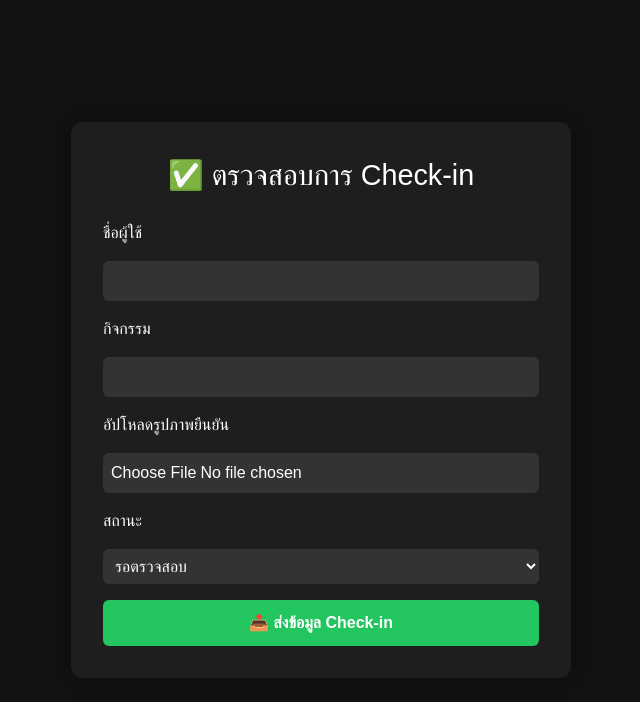
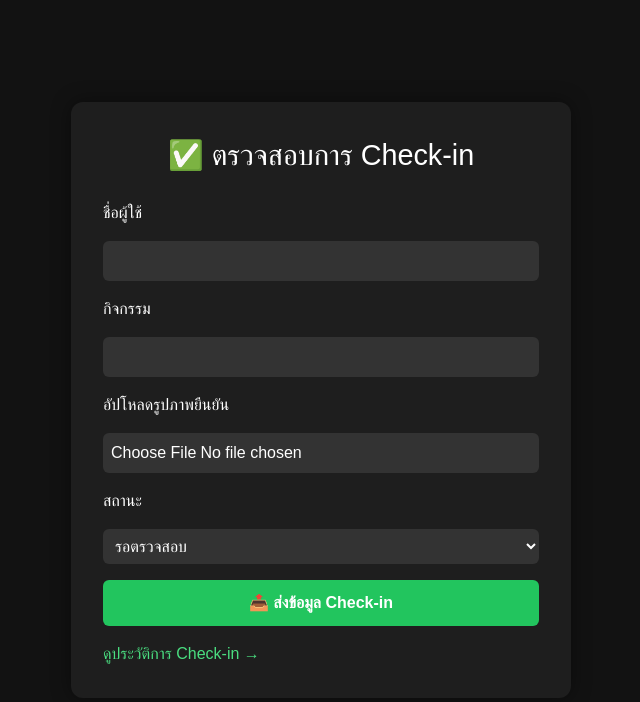
Before and after one commit to RonnayotDev/checkin-appzh, a Next.js app: page / in a window 1280 px wide. Shown: the top 702 px of the page, without its empty margins (319-959 px from the left). Built offline with nearby package versions, Linux system fonts and the light colour scheme.

Commit message:
Add files via upload

```diff
--- a/src/app/page.tsx
+++ b/src/app/page.tsx
@@ -104,10 +104,10 @@ localStorage.setItem("checkins", JSON.stringify([newData, ...existingData]));
 
           <button type="submit">📤 ส่งข้อมูล Check-in</button>
         </form>
+        <a href="/history" style={{ color: "#4ade80", marginTop: "1rem", display: "inline-block" }}>
+  ดูประวัติการ Check-in →
+</a>
       </main>
     </div>
   );
 }
-<a href="/history" style={{ color: "#4ade80", marginTop: "1rem", display: "inline-block" }}>
-  ดูประวัติการ Check-in →
-</a>
```
